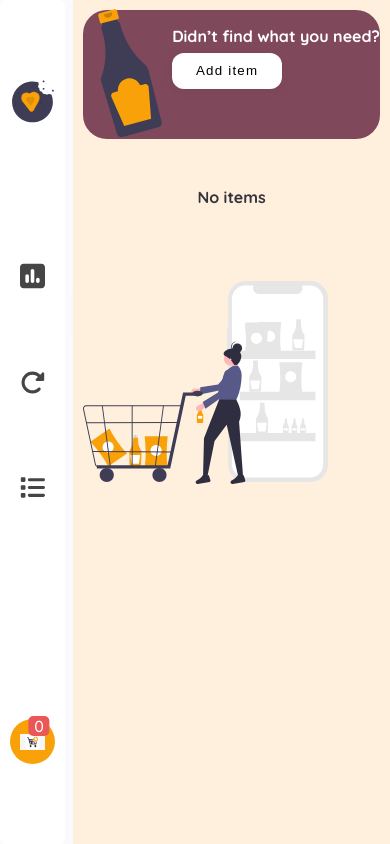
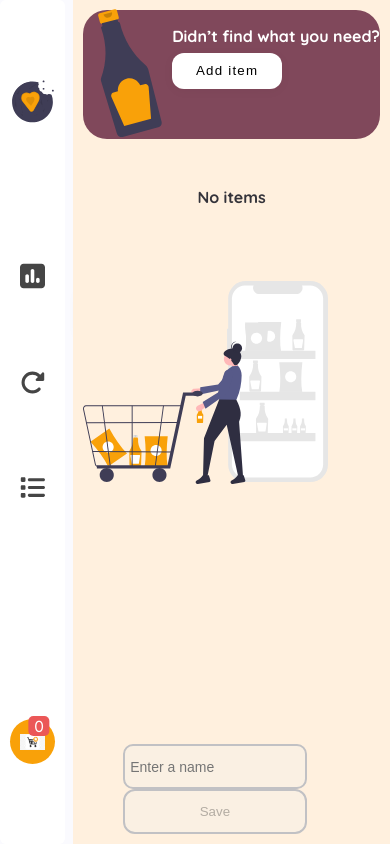
Before and after one commit to EjiroOsiephri/Shoppingfy-app, a React (Vite) app in the folder shoppingify-master/vite-project/: page / in a window 390 px wide. Both pictures are taken after a click on the element 32 px from the left and 741 px from the top of the page. Built offline with nearby package versions, Linux system fonts and the light colour scheme.

Commit message:
Finished cart Categories

```diff
--- a/shoppingify-master/vite-project/src/App.jsx
+++ b/shoppingify-master/vite-project/src/App.jsx
@@ -30,7 +30,7 @@ function App() {
             cartItems={cartItems}
             setCartItems={setCartItems}
           />
-          <CartCategories cartItems={cartItems} />
+          <CartCategories showCart={showCart} cartItems={cartItems} />
         </div>
       </main>
     </>
--- a/shoppingify-master/vite-project/src/Components/FoodLists/CartCategories.jsx
+++ b/shoppingify-master/vite-project/src/Components/FoodLists/CartCategories.jsx
@@ -1,10 +1,35 @@
-import React from "react";
+import React, { useEffect, useState } from "react";
 import Classes from "../../Sass/ItemsContainer.module.scss";
 
 const CartCategories = (props) => {
+  const [windowWidth, setWindowWidth] = useState(window.innerWidth);
+  const handleResize = () => {
+    setWindowWidth(window.innerWidth);
+  };
+
+  useEffect(() => {
+    window.addEventListener("resize", handleResize);
+
+    return () => {
+      window.removeEventListener("resize", handleResize);
+    };
+  }, []);
+
   return (
     <>
-      <div className={Classes["enterFoodItem"]}>
+      <div
+        style={
+          windowWidth <= 678 && props.showCart === true
+            ? {
+                display: "block",
+                maxWidth: "100%",
+                marginInline: "auto",
+                marginLeft: "50px",
+              }
+            : {}
+        }
+        className={Classes["enterFoodItem"]}
+      >
         <input
           style={
             props.cartItems
--- a/shoppingify-master/vite-project/src/Sass/ItemsContainer.module.scss
+++ b/shoppingify-master/vite-project/src/Sass/ItemsContainer.module.scss
@@ -160,6 +160,15 @@ input {
   }
   .enterFoodItem {
     display: none;
+    align-items: center;
+  }
+  .enterFoodItem input {
+    height: 45px;
+    width: 80%;
+  }
+  .enterFoodItem button {
+    height: 45px;
+    width: 80%;
   }
 }
 @media screen and (max-width: 900px) {
```
